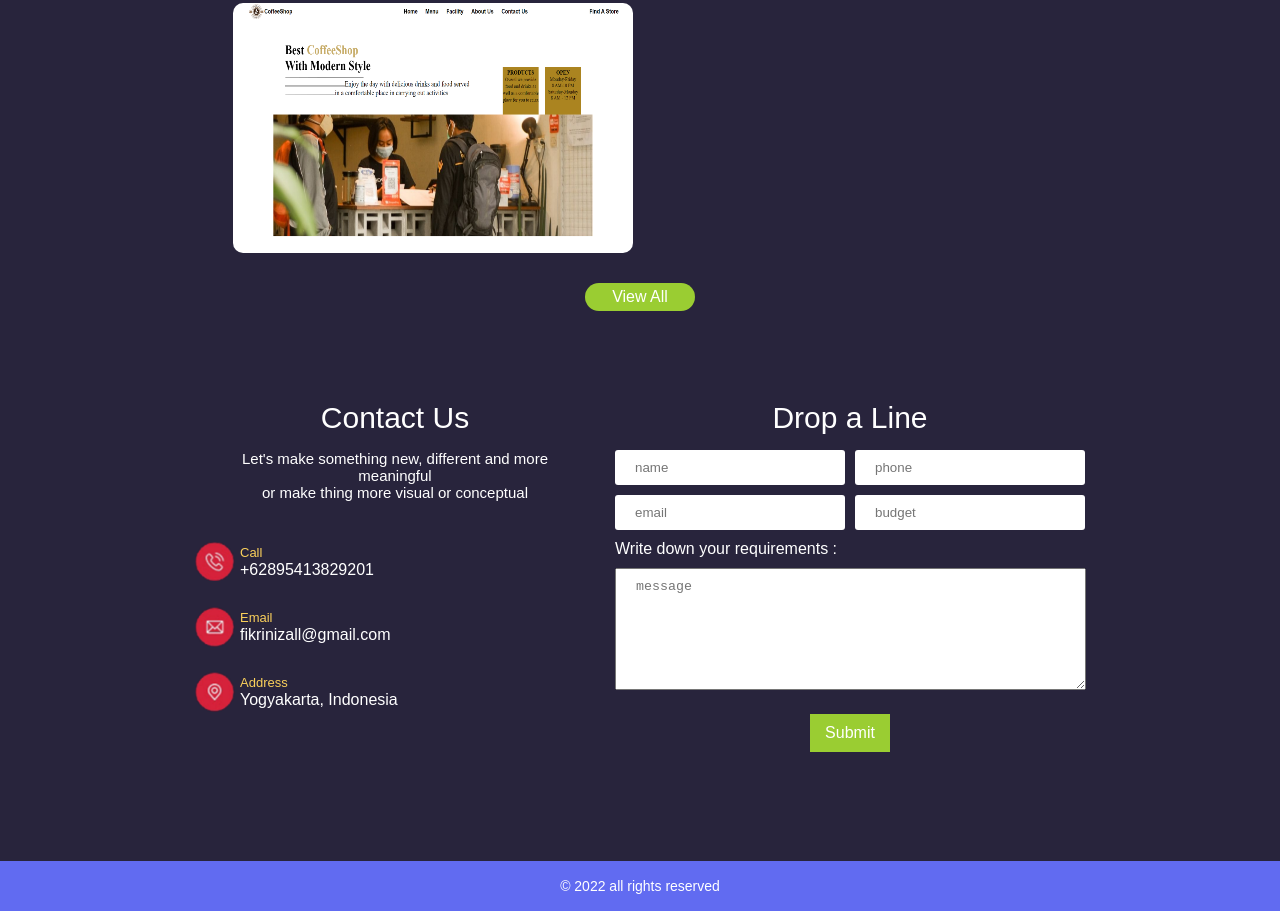
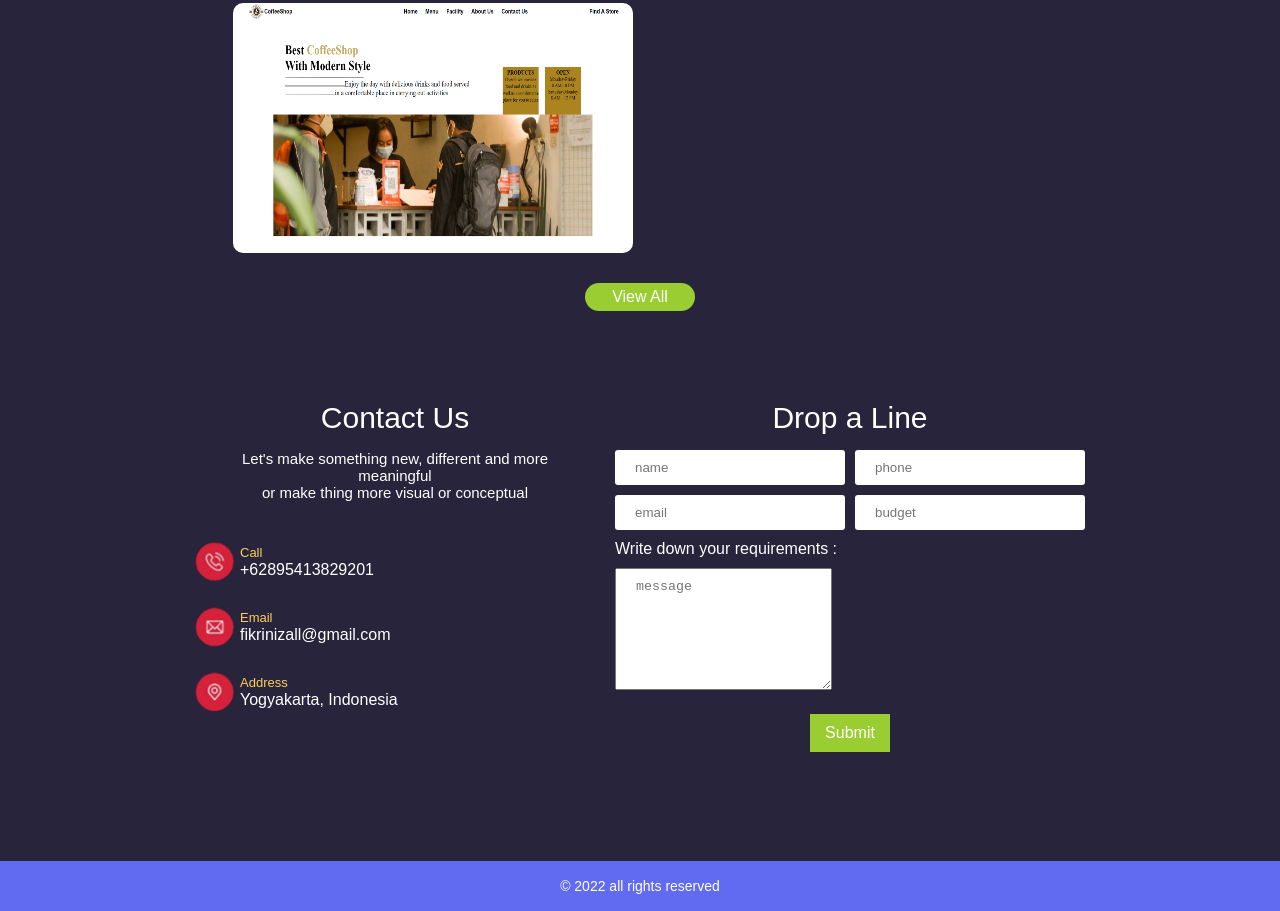
Before and after one commit to fikrinizal/fikrinizal.github.io, a plain HTML site: page index.html in a window 1280 px wide. Shown: the part 2034-2945 px from the top of the page. Drawn offline with Linux system fonts and the light colour scheme.

Commit message:
Update style.css

```diff
--- a/style.css
+++ b/style.css
@@ -463,7 +463,7 @@
     border: 0;
 } */
 #subject {
-    width: 429px;
+    max-width: 430px;
     height: 100px;
     padding: 10px 20px;
 }
```
